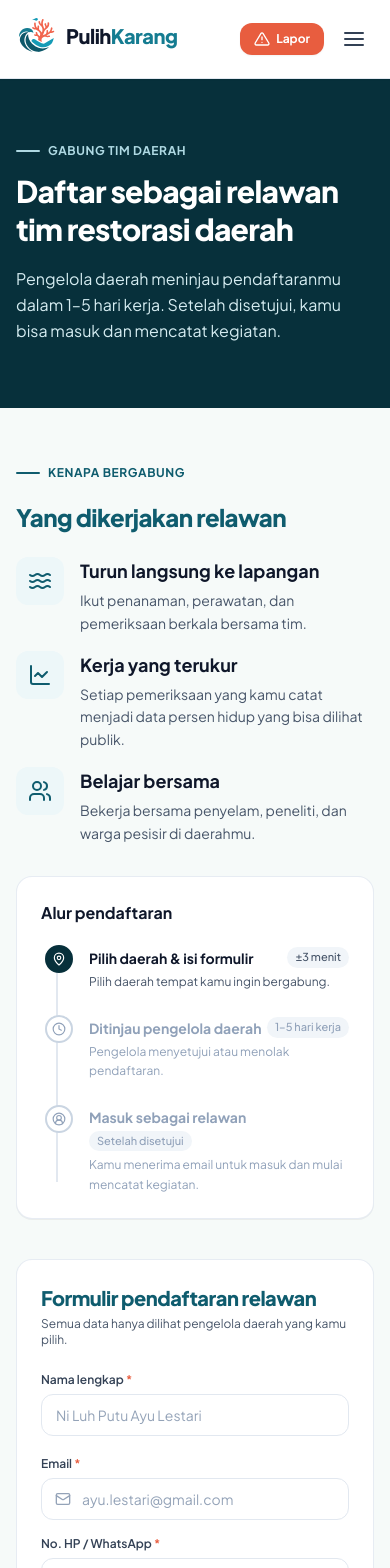
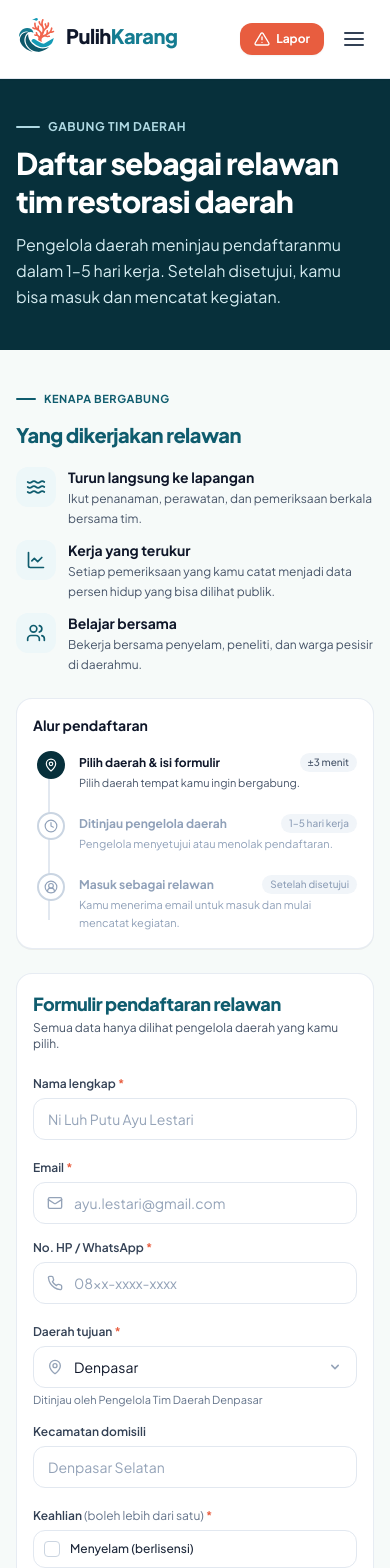
Before and after one commit to aurell-ev/SatuParagrafJosJis_UniversitasUdayana_WebDesignTechnoversary_vol_II, a React (Vite) app: page /gabung in a window 390 px wide. Shown: the top 1568 px of the page. Built offline with nearby package versions, Linux system fonts and the light colour scheme.

Commit message:
fix: fixing volunteer form mobile display and navbar for volunteer register

```diff
--- a/src/components/layout/Navbar.jsx
+++ b/src/components/layout/Navbar.jsx
@@ -51,13 +51,22 @@ export function Navbar() {
 
         {/* Action Buttons (Desktop only) */}
         <div className="hidden lg:flex items-center gap-3">
+          {(() => {
+            const isGabungActive = isLinkActive(location.pathname, '/gabung')
+            return (
               <Link
                 to="/gabung"
-            className="inline-flex items-center gap-2 rounded-xl px-4 py-2.5 text-sm font-semibold text-teal-base hover:bg-teal-50 transition-colors duration-150 outline-hidden focus-visible:ring-2 focus-visible:ring-teal-base"
+                className={`inline-flex items-center gap-2 rounded-xl px-4 py-2.5 text-sm font-semibold transition-colors duration-150 outline-hidden focus-visible:ring-2 focus-visible:ring-teal-base ${
+                  isGabungActive
+                    ? 'bg-teal-50 text-teal-base'
+                    : 'text-teal-base hover:bg-teal-50'
+                }`}
               >
                 <FiUsers className="h-4 w-4 text-teal-base" />
                 <span>Gabung Tim</span>
               </Link>
+            )
+          })()}
           <Link
             to="/lapor"
             className="inline-flex items-center gap-2 rounded-xl bg-coral-base hover:bg-coral-hover px-4 py-2.5 text-sm font-bold text-white shadow-xs transition-colors duration-150 outline-hidden focus-visible:ring-2 focus-visible:ring-coral-hover"
@@ -110,14 +119,23 @@ export function Navbar() {
               )
             })}
             <div className="pt-3 mt-2 border-t border-ink-200 flex flex-col gap-2.5">
+              {(() => {
+                const isGabungActive = isLinkActive(location.pathname, '/gabung')
+                return (
                   <Link
                     to="/gabung"
                     onClick={() => setIsOpen(false)}
-                className="inline-flex items-center justify-center gap-2 rounded-xl border border-teal-base px-4 py-2.5 text-sm font-semibold text-teal-base hover:bg-teal-50 transition-colors"
+                    className={`inline-flex items-center justify-center gap-2 rounded-xl border px-4 py-2.5 text-sm font-semibold transition-colors ${
+                      isGabungActive
+                        ? 'bg-teal-50 text-teal-base border-teal-base'
+                        : 'border-teal-base text-teal-base hover:bg-teal-50'
+                    }`}
                   >
                     <FiUsers className="h-4 w-4" />
                     <span>Gabung Tim Relawan</span>
                   </Link>
+                )
+              })()}
             </div>
           </nav>
         </div>
--- a/src/components/volunteer/VolunteerForm.jsx
+++ b/src/components/volunteer/VolunteerForm.jsx
@@ -139,12 +139,12 @@ export function VolunteerForm({ onStepChange, selectedRegion, onRegionChange })
   const currentRegion = REGION_OPTIONS.find((r) => r.value === formData.region)
 
   return (
-    <div className="rounded-2xl border border-ink-200/80 bg-surface-card p-6 sm:p-8 shadow-2xs">
+    <div className="rounded-2xl border border-ink-200/80 bg-surface-card p-4 sm:p-7 lg:p-8 shadow-2xs">
       <div>
-        <h2 className="text-xl sm:text-2xl font-extrabold text-teal-base tracking-tight">
+        <h2 className="text-lg sm:text-xl lg:text-2xl font-extrabold text-teal-base tracking-tight">
           Formulir pendaftaran relawan
         </h2>
-        <p className="mt-1 text-xs sm:text-sm text-ink-600">
+        <p className="mt-0.5 sm:mt-1 text-xs sm:text-sm text-ink-600">
           Semua data hanya dilihat pengelola daerah yang kamu pilih.
         </p>
       </div>
@@ -450,14 +450,14 @@ export function VolunteerForm({ onStepChange, selectedRegion, onRegionChange })
           </div>
 
           {/* 8. Bottom Action Row */}
-          <div className="pt-3 flex flex-col sm:flex-row items-stretch sm:items-center justify-between gap-4 border-t border-ink-100">
+          <div className="pt-3 flex flex-col gap-3 sm:flex-row sm:items-center sm:justify-between border-t border-ink-100">
             <p className="text-xs text-ink-500">
               Kamu akan menerima email setelah ditinjau.
             </p>
             <button
               type="submit"
               disabled={loading}
-              className="inline-flex items-center justify-center gap-2 rounded-full bg-teal-500 hover:bg-teal-300 px-6 py-2.5 text-sm font-semibold text-white shadow-2xs transition-colors outline-hidden focus-visible:ring-2 focus-visible:ring-teal-base disabled:opacity-70 cursor-pointer"
+              className="w-full sm:w-auto inline-flex items-center justify-center gap-2 rounded-full bg-teal-500 hover:bg-teal-600 px-6 py-3 sm:py-2.5 text-sm font-semibold text-white shadow-2xs transition-colors outline-hidden focus-visible:ring-2 focus-visible:ring-teal-base disabled:opacity-70 cursor-pointer"
             >
               <span>{loading ? 'Mengirim...' : 'Kirim Pendaftaran'}</span>
               <LuSend className="h-4 w-4" />
--- a/src/components/volunteer/VolunteerHero.jsx
+++ b/src/components/volunteer/VolunteerHero.jsx
@@ -1,8 +1,8 @@
 export function VolunteerHero() {
   return (
-    <section className="relative overflow-hidden bg-teal-800 py-16 sm:py-20 text-white">
+    <section className="relative overflow-hidden bg-teal-800 py-10 sm:py-16 lg:py-20 text-white">
       <div className="relative z-10 mx-auto max-w-7xl px-4 sm:px-6 lg:px-8">
-        <div className="flex flex-col items-start gap-3.5 max-w-3xl">
+        <div className="flex flex-col items-start gap-2.5 sm:gap-3.5 max-w-3xl">
           {/* Eyebrow */}
           <div className="inline-flex items-center gap-2">
             <span className="h-[2px] w-6 rounded-full bg-teal-200" />
@@ -17,7 +17,7 @@ export function VolunteerHero() {
           </h1>
 
           {/* Subheading */}
-          <p className="text-base sm:text-lg leading-relaxed text-teal-100 max-w-2xl pt-1">
+          <p className="text-base sm:text-lg leading-relaxed text-teal-100 max-w-2xl pt-0.5 sm:pt-1">
             Pengelola daerah meninjau pendaftaranmu dalam 1–5 hari kerja. Setelah disetujui, kamu bisa masuk dan mencatat kegiatan.
           </p>
         </div>
--- a/src/components/volunteer/VolunteerInfo.jsx
+++ b/src/components/volunteer/VolunteerInfo.jsx
@@ -44,34 +44,34 @@ const STEPS = [
 
 export function VolunteerInfo({ currentStep = 1 }) {
   return (
-    <div className="space-y-8">
+    <div className="space-y-6 sm:space-y-8">
       {/* 1. Yang Dikerjakan Relawan */}
-      <div className="space-y-5">
+      <div className="space-y-3.5 sm:space-y-5">
         <div className="inline-flex items-center gap-2">
-          <span className="h-[2px] w-6 rounded-full bg-teal-500" />
-          <span className="text-xs sm:text-sm font-bold uppercase tracking-wider text-teal-500">
+          <span className="h-[2px] w-5 sm:w-6 rounded-full bg-teal-500" />
+          <span className="text-[11px] sm:text-xs font-bold uppercase tracking-wider text-teal-500">
             KENAPA BERGABUNG
           </span>
         </div>
 
-        <h2 className="text-2xl sm:text-3xl font-extrabold tracking-tight text-teal-500">
+        <h2 className="text-xl sm:text-2xl lg:text-3xl font-extrabold tracking-tight text-teal-500">
           Yang dikerjakan relawan
         </h2>
 
-        <div className="space-y-4 pt-1">
+        <div className="space-y-3 sm:space-y-4 pt-1">
           {PERKS.map((perk, idx) => {
             const Icon = perk.icon
             return (
               <div
                 key={idx}
-                className="flex items-start gap-4"
+                className="flex items-start gap-3 sm:gap-4"
               >
-                <div className="flex h-12 w-12 shrink-0 items-center justify-center rounded-xl bg-teal-50 text-teal-base">
-                  <Icon className="h-6 w-6" />
+                <div className="flex h-10 w-10 sm:h-12 sm:w-12 shrink-0 items-center justify-center rounded-xl bg-teal-50 text-teal-base">
+                  <Icon className="h-5 w-5 sm:h-6 sm:w-6" />
                 </div>
                 <div>
-                  <h3 className="text-lg font-bold text-ink-900">{perk.title}</h3>
-                  <p className="mt-1 text-sm sm:text-base text-ink-600 leading-relaxed">
+                  <h3 className="text-sm sm:text-base lg:text-lg font-bold text-ink-900">{perk.title}</h3>
+                  <p className="mt-0.5 sm:mt-1 text-xs sm:text-sm lg:text-base text-ink-600 leading-relaxed">
                     {perk.desc}
                   </p>
                 </div>
@@ -82,10 +82,10 @@ export function VolunteerInfo({ currentStep = 1 }) {
       </div>
 
       {/* 2. Alur Pendaftaran */}
-      <div className="rounded-2xl border border-ink-200/80 bg-surface-card p-6 shadow-2xs">
-        <h3 className="text-base font-bold text-ink-900 mb-5">Alur pendaftaran</h3>
+      <div className="rounded-2xl border border-ink-200/80 bg-surface-card p-4 sm:p-6 shadow-2xs">
+        <h3 className="text-sm sm:text-base font-bold text-ink-900 mb-4 sm:mb-5">Alur pendaftaran</h3>
 
-        <div className="relative space-y-6 before:absolute before:left-[15px] before:top-2 before:bottom-3 before:w-[2px] before:bg-ink-200">
+        <div className="relative space-y-5 sm:space-y-6 before:absolute before:left-[15px] before:top-2 before:bottom-3 before:w-[2px] before:bg-ink-200">
           {STEPS.map((step, idx) => {
             const stepNum = idx + 1
             const isCompleted = stepNum < currentStep
@@ -93,10 +93,11 @@ export function VolunteerInfo({ currentStep = 1 }) {
             const StepIcon = step.icon
 
             return (
-              <div key={idx} className="relative flex items-start gap-4 pl-1">
+              <div key={idx} className="relative flex items-start gap-3.5 sm:gap-4 pl-1">
                 {/* Status Indicator Icon */}
                 <div
-                  className={`relative z-10 flex h-7 w-7 shrink-0 items-center justify-center rounded-full transition-colors ${isCurrent
+                  className={`relative z-10 flex h-7 w-7 shrink-0 items-center justify-center rounded-full transition-colors ${
+                    isCurrent
                       ? 'bg-teal-800 text-white border-2 border-teal-800'
                       : isCompleted
                       ? 'bg-white border-2 border-teal-800 text-teal-800'
@@ -114,13 +115,15 @@ export function VolunteerInfo({ currentStep = 1 }) {
                 <div className="flex-1 min-w-0 pt-0.5">
                   <div className="flex flex-wrap items-center justify-between gap-1">
                     <h4
-                      className={`text-sm font-bold transition-colors ${isCurrent || isCompleted ? 'text-ink-900' : 'text-slate-400'
+                      className={`text-xs sm:text-sm font-bold transition-colors ${
+                        isCurrent || isCompleted ? 'text-ink-900' : 'text-slate-400'
                       }`}
                     >
                       {step.title}
                     </h4>
                     <span
-                      className={`text-[11px] font-medium px-2 py-0.5 rounded-full ${isCurrent || isCompleted
+                      className={`text-[10px] sm:text-[11px] font-medium px-2 py-0.5 rounded-full ${
+                        isCurrent || isCompleted
                           ? 'text-ink-600 bg-ink-100'
                           : 'text-slate-400 bg-slate-100'
                       }`}
@@ -129,7 +132,8 @@ export function VolunteerInfo({ currentStep = 1 }) {
                     </span>
                   </div>
                   <p
-                    className={`mt-1 text-xs leading-relaxed transition-colors ${isCurrent || isCompleted ? 'text-ink-600' : 'text-slate-400'
+                    className={`mt-0.5 sm:mt-1 text-[11px] sm:text-xs leading-relaxed transition-colors ${
+                      isCurrent || isCompleted ? 'text-ink-600' : 'text-slate-400'
                     }`}
                   >
                     {step.desc}
--- a/src/pages/public/VolunteerPage.jsx
+++ b/src/pages/public/VolunteerPage.jsx
@@ -30,8 +30,8 @@ export function VolunteerPage() {
       <VolunteerHero />
 
       {/* 2. Main 2-Column Section */}
-      <div className="mx-auto max-w-7xl px-4 sm:px-6 lg:px-8 py-12 sm:py-16">
-        <div className="grid grid-cols-1 lg:grid-cols-12 gap-10 items-start">
+      <div className="mx-auto max-w-7xl px-4 sm:px-6 lg:px-8 py-8 sm:py-12 lg:py-16">
+        <div className="grid grid-cols-1 lg:grid-cols-12 gap-6 sm:gap-8 lg:gap-10 items-start">
           <div className="lg:col-span-5">
             <VolunteerInfo currentStep={currentStep} />
           </div>
```
Also changed, not shown: src/components/volunteer/ActiveRegionsSection.jsx (+14 -14 lines). Lines whose indentation alone changed are shown as unchanged.
